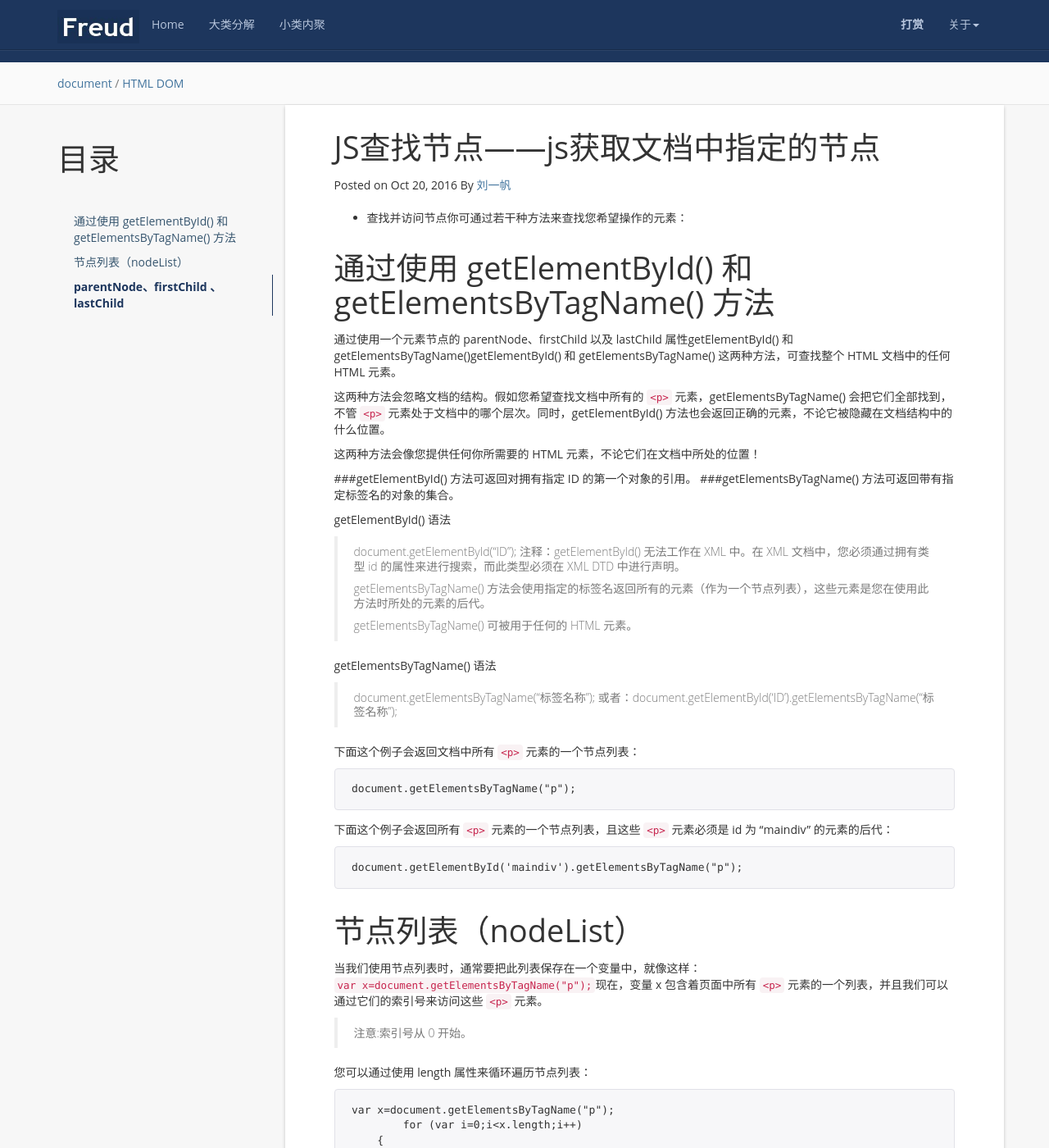
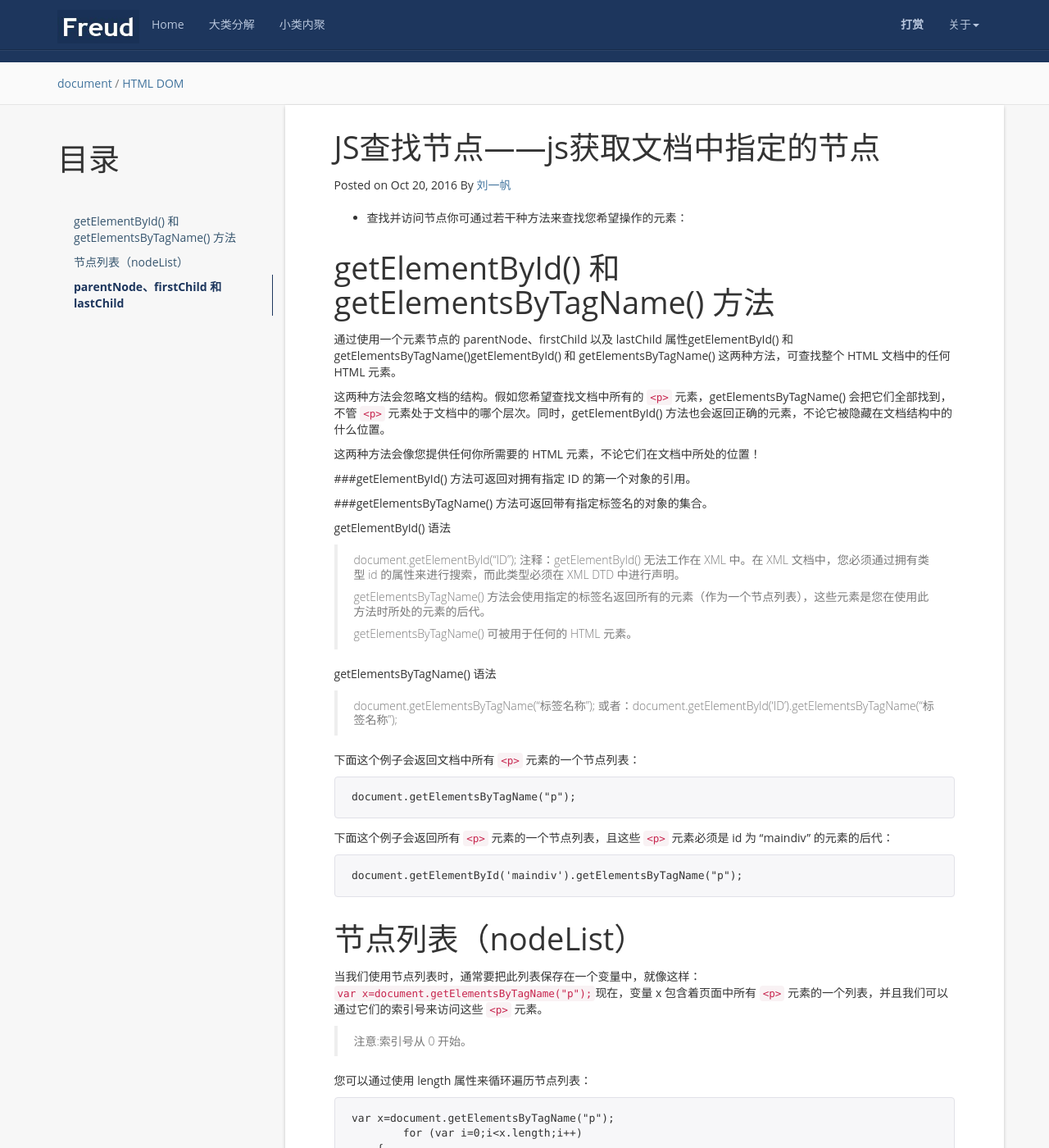
Before and after one commit to liu1fan/liu1fan.github.io, a Jekyll site: the page built from _posts/2016-10-21-JS查找节点——js获取文档中指定的节点.md, in a window 1280 px wide and 1400 px high, scrolled down 219 px. Shown: the whole window at 82% size. Built offline with Jekyll 4.4.1, drawn with Linux system fonts in a browser that asks for light colours; comment, search, counter and statistics services are not loaded; some of the changed text lies outside the part shown.

Commit message:
不改了

```diff
--- a/_posts/2016-10-21-JS查找节点——js获取文档中指定的节点.md
+++ b/_posts/2016-10-21-JS查找节点——js获取文档中指定的节点.md
@@ -13,7 +13,7 @@ tag: HTML DOM
 - 查找并访问节点你可通过若干种方法来查找您希望操作的元素：
 
 
-通过使用 getElementById() 和 getElementsByTagName() 方法
+getElementById() 和 getElementsByTagName() 方法
 ====================================
 
 通过使用一个元素节点的 parentNode、firstChild 以及 lastChild 属性getElementById() 和 getElementsByTagName()getElementById() 和 getElementsByTagName() 这两种方法，可查找整个 HTML 文档中的任何 HTML 元素。
@@ -23,6 +23,7 @@ tag: HTML DOM
 这两种方法会像您提供任何你所需要的 HTML 元素，不论它们在文档中所处的位置！
 
 ###getElementById() 方法可返回对拥有指定 ID 的第一个对象的引用。
+
 ###getElementsByTagName() 方法可返回带有指定标签名的对象的集合。
 
 getElementById() 语法
@@ -34,6 +35,7 @@ getElementById() 语法
 >getElementsByTagName() 可被用于任何的 HTML 元素。
 
 getElementsByTagName() 语法
+
 >document.getElementsByTagName("标签名称"); 或者：document.getElementById('ID').getElementsByTagName("标签名称");
 
 下面这个例子会返回文档中所有 `<p>` 元素的一个节点列表：
@@ -62,7 +64,7 @@ getElementsByTagName() 语法
 
 要访问第三个 `<p>` 元素，您可以这么写：`var y=x[2];`
 
-parentNode、firstChild 、 lastChild
+parentNode、firstChild 和 lastChild
 ====================================
 
  parentNode、firstChild 以及 lastChild 这三个属性可遵循文档的结构，在文档中进行“短距离的旅行”。
```
